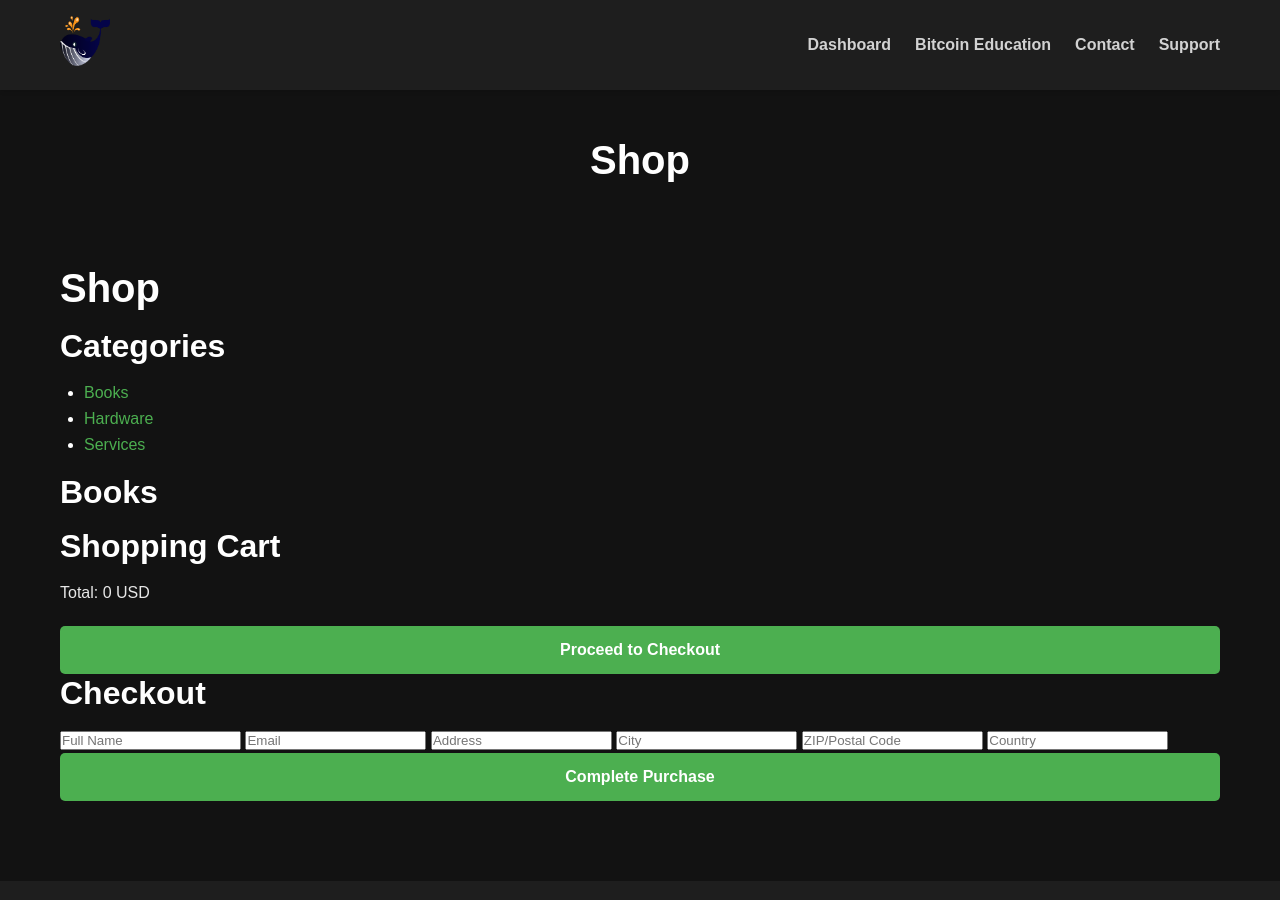
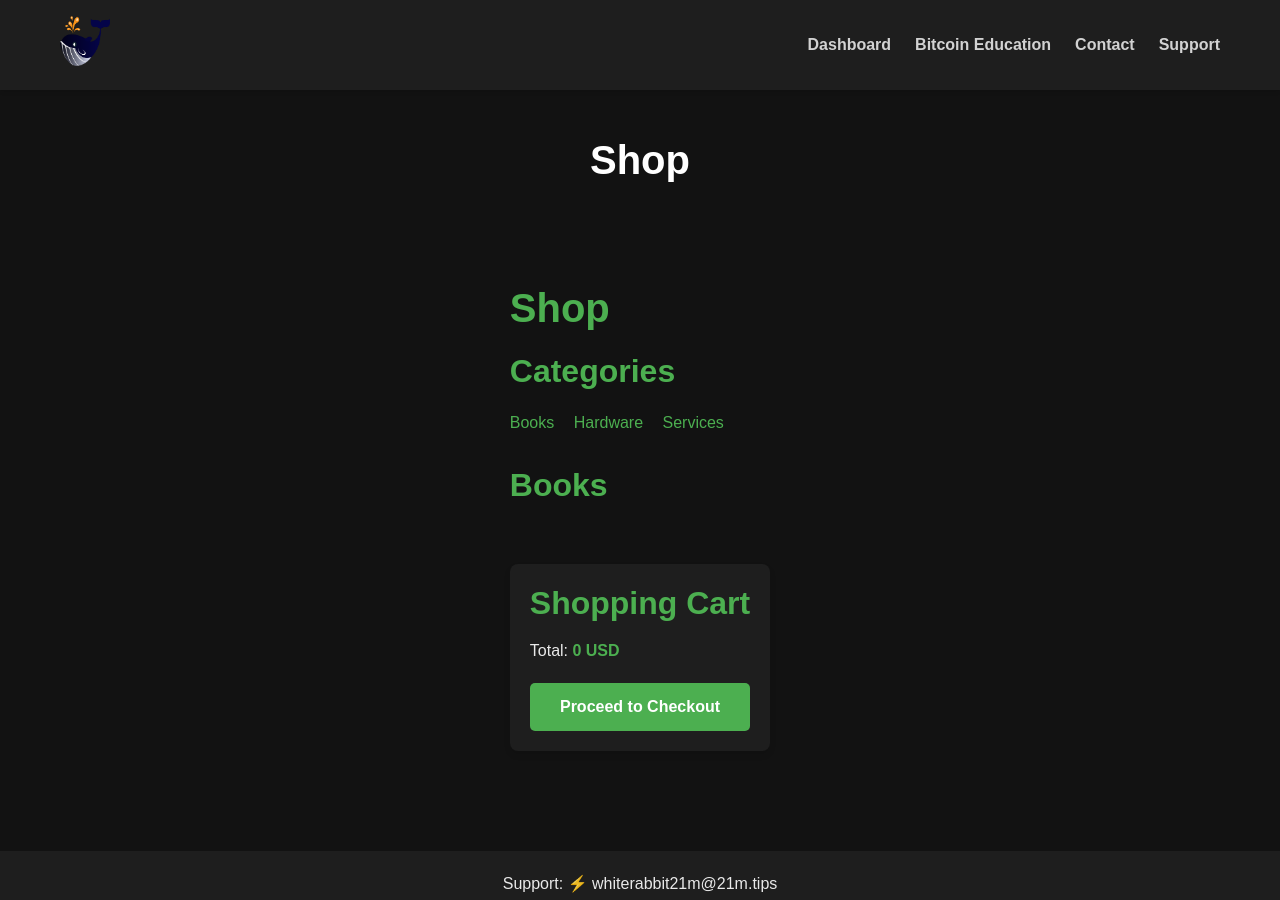
Before and after one commit to whiterabbit21m-test/whiterabbit21m-test.github.io, a Jekyll site: the page built from shop.html, in a window 1280 px wide and 900 px high. Built offline with Jekyll 4.4.1, drawn with Linux system fonts in a browser that asks for light colours; a script that is not in the unit is left out.

Commit message:
Update main.scss

```diff
--- a/assets/css/main.scss
+++ b/assets/css/main.scss
@@ -76,6 +76,7 @@
 @import "glossary";
 @import "support";
 @import "thank-you";
+@import "shop";
 
 // Additional global styles
 
```
